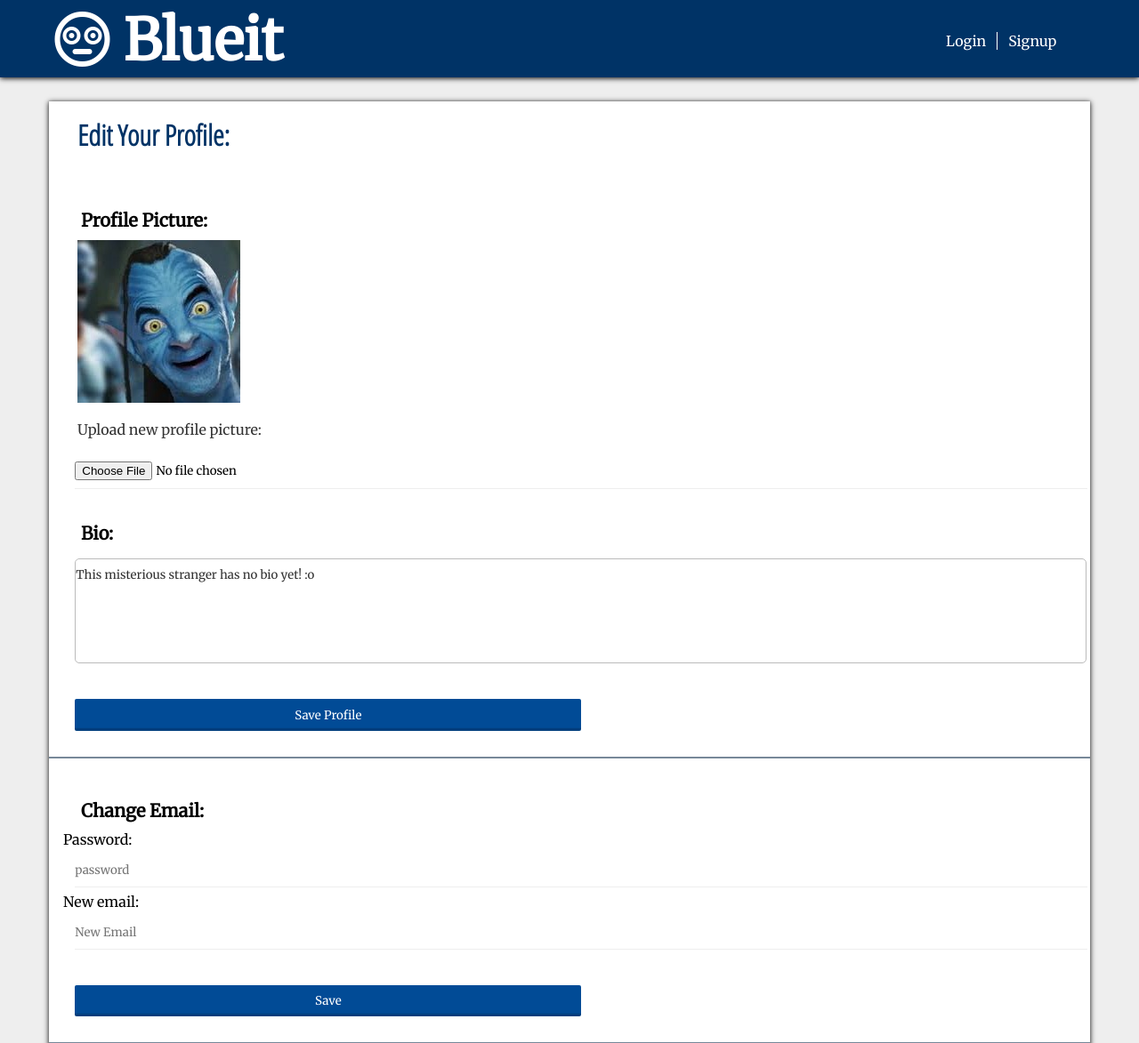
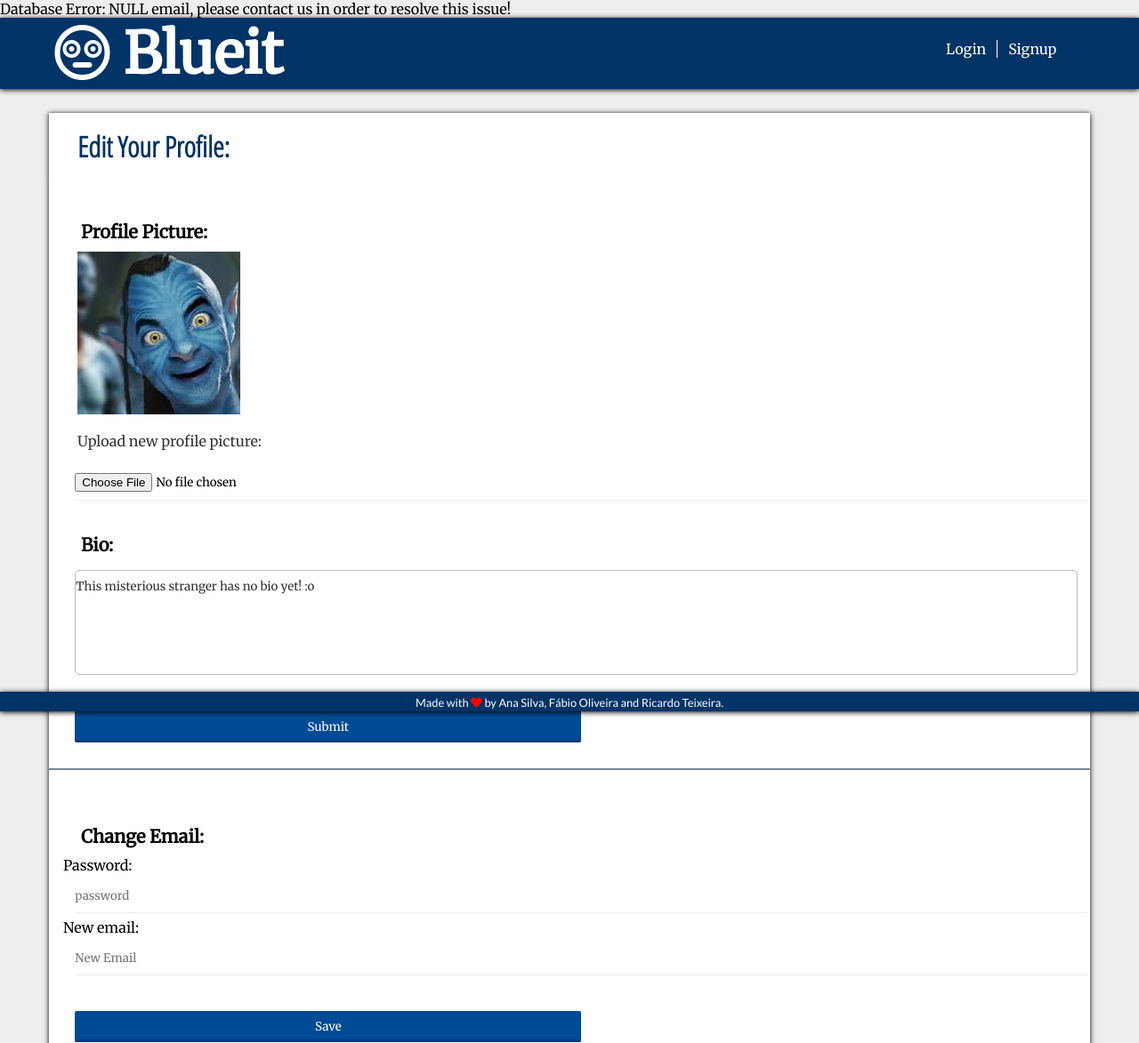
Before and after one commit to EgzysT/LTW_1819, a PHP site: page /pages/edit_profile.php in a window 1280 px wide. Shown: the top 1173 px of the page at 89% size. Run offline with PHP 8.4, Linux system fonts and the light colour scheme; data comes from the database, SQL or seed files in the repository; some libraries are stand-ins or nearby versions.

Commit message:
edit email and password done but ugly

```diff
--- a/database/db_user.php
+++ b/database/db_user.php
@@ -47,7 +47,7 @@
   function getUserProfile($username) {
     $db = Database::instance()->db();
 
-    $stmt = $db->prepare('SELECT user.id, user.profile_pic, user.bio, user.points FROM user WHERE username = ?');
+    $stmt = $db->prepare('SELECT user.id, user.profile_pic, user.bio, user.points, user.email FROM user WHERE username = ?');
     $stmt->execute(array($username));
 
     $user_profile = $stmt->fetch(PDO::FETCH_OBJ);
@@ -59,15 +59,27 @@
 
     $stmt = $db->prepare('UPDATE user SET bio = ? WHERE username = ?');
     $stmt->execute(array($newBio, $username));
-
-    $user_profile = $stmt->fetch(PDO::FETCH_OBJ);
   }
   function updateUserPicPath($username, $newPicPath) {
     $db = Database::instance()->db();
 
     $stmt = $db->prepare('UPDATE user SET profile_pic = ? WHERE username = ?');
     $stmt->execute(array($newPicPath, $username));
+  }
 
-    $user_profile = $stmt->fetch(PDO::FETCH_OBJ);
+  function updateUserEmail($username, $newEmail) {
+    $db = Database::instance()->db();
+
+    $stmt = $db->prepare('UPDATE user SET email = ? WHERE username = ?');
+    $stmt->execute(array($newEmail, $username));
+  }
+
+  function updateUserPassword($username, $newPassword) {
+    $db = Database::instance()->db();
+
+    $options = ['cost' => 12];
+
+    $stmt = $db->prepare('UPDATE user SET password = ? WHERE username = ?');
+    $stmt->execute(array(password_hash($newPassword, PASSWORD_DEFAULT, $options), $username));
   }
 ?>
--- a/pages/edit_profile.php
+++ b/pages/edit_profile.php
@@ -10,9 +10,10 @@
 
 	$profile = getUserProfile($username);
 	//TODO: check if it exists, watch out for safety from GET username
-  $profile_pic = $profile->profile_pic; //"https://picsum.photos/150/?random";
-  $bio = $profile->bio; //"This is my bio, deal with it. Lorem ipsum dolor sit amet, consectetur adipiscing elit. Vestibulum mauris elit, pharetra vitae ipsum eget, elementum elementum elit. Mauris vulputate ultricies arcu, in egestas leo. Donec vel justo ut nunc gravida faucibus. Vestibulum elementum, erat molestie elementum convallis, ligula nunc sollicitudin metus, id lacinia ante diam dapibus lacus. Nulla facilisi. Etiam blandit erat nisl, nec vulputate lacus euismod luctus. Aenean iaculis iaculis nunc.";
-	$points = $profile->points; //100;
+  $profile_pic = $profile->profile_pic;
+	$bio = $profile->bio;
+	$points = $profile->points;
+	$email = $profile->email;
 
 	if($profile_pic == NULL) {
 		$profile_pic = "../assets/profile_pics/0.jpg";
@@ -20,8 +21,11 @@
 	if($bio == NULL) {
 		$bio = "This misterious stranger has no bio yet! :o";
 	}
+	if($email == NULL) {
+		echo("Database Error: NULL email, please contact us in order to resolve this issue!");
+	}
 
 	draw_header($username, $page_title);
-	draw_edit_profile($username, $profile_pic, $bio);
+	draw_edit_profile($username, $profile_pic, $bio, $email);
   draw_footer();
 ?>
--- a/templates/tpl_edit_profile.php
+++ b/templates/tpl_edit_profile.php
@@ -2,7 +2,7 @@
 	include_once('../includes/session.php');
 	include_once('../database/db_user.php');
 
-	function draw_edit_profile($username, $profile_pic, $bio) {?>
+	function draw_edit_profile($username, $profile_pic, $bio, $email) {?>
 		<section id="edit-profile-section">
 			<h1>Edit Your Profile:</h1>
 			<form method="post" action="../actions/action_upload_profile.php" class="edit-profile-form" enctype="multipart/form-data">
@@ -12,15 +12,15 @@
 				<input type="file" name="newProfilePic" id="newProfilePic" accept=".jpg,.png,.jpeg,.gif">
 				<h3>Bio:</h3>
 				<textarea name="bio" rows="5" cols="50"><?=$bio?></textarea>
-				<input class="button button-blue" type="submit" name="submit" value="Save Profile">
+				<input class="button button-blue" type="submit" name="submit">
 			</form>
-			<form method="post" action="../actions/action_change_email" autocomplete="off" class="edit-profile-form">
+			<form method="post" action="../actions/action_change_email.php" class="edit-profile-form" autocomplete="off">
 				<h3>Change Email:</h3>
 				Password: <input type="password" name="password" placeholder="password" autocomplete="off">
-				New email: <input type="email" name="newEmail" placeholder="New Email" autocomplete="off">
+				New email: <input type="email" name="newEmail" placeholder="New Email" autocomplete="off" value="<?=$email?>">
 				<input class="button button-blue" type="submit" name="submit" value="Save">
 			</form>
-			<form method="post" action="../actions/action_change_password" class="edit-profile-form">
+			<form method="post" action="../actions/action_change_password.php" class="edit-profile-form">
 				<h3>Change Password:</h3>
 				<p>Current Password:</p>
 				<input type="password" name="currPassword" placeholder="Current Password">
```
Also changed, not shown: actions/action_change_email.php (+24 -0 lines), actions/action_change_password.php (+25 -0 lines).
